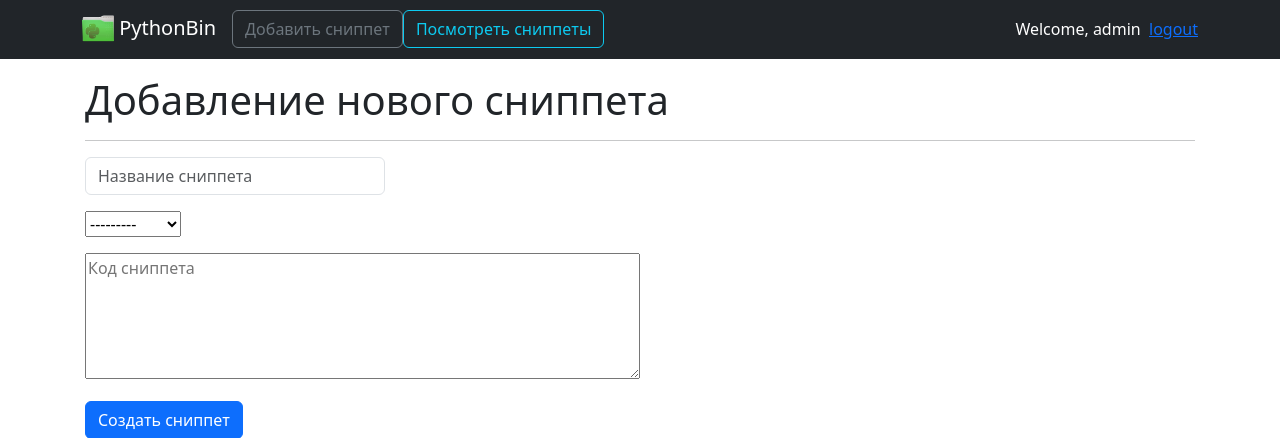
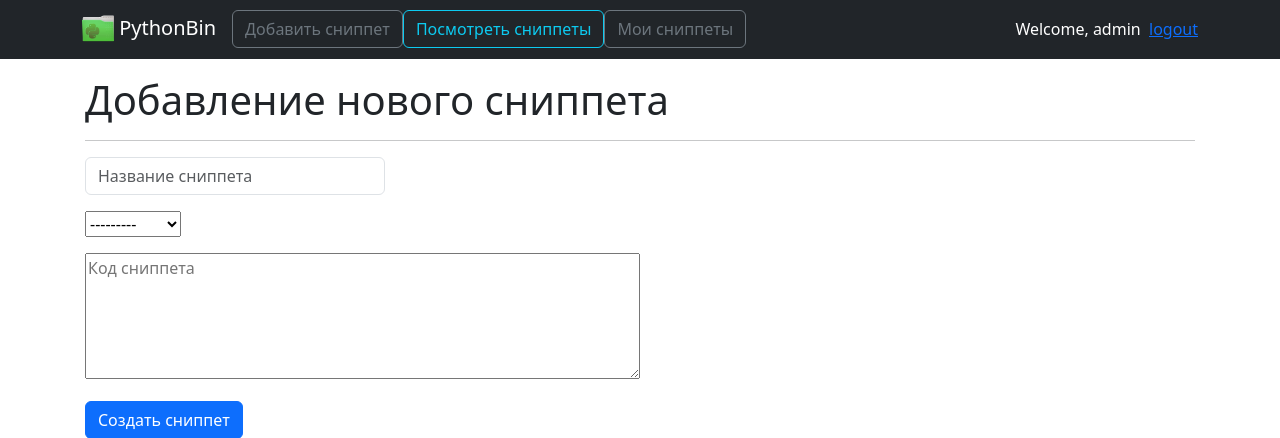
Before and after one commit to Alexey-lab-sys/Snippets_07082025, a Django app: page /snippets/add in a window 1280 px wide. Shown: the top 438 px of the page. Run offline with Django 5.2, Linux system fonts and the light colour scheme; a user stored in the database is signed in; parts of the project's set-up code (start-up, migrations or seed data) failed here and were passed over; some libraries are stand-ins or nearby versions.

Commit message:
Done.M6:task1

```diff
--- a/MainApp/views.py
+++ b/MainApp/views.py
@@ -3,11 +3,21 @@ from MainApp.forms import SnippetForm
 from MainApp.models import Snippet
 from django.core.exceptions import ObjectDoesNotExist
 from django.contrib import auth
-
+from django.contrib.auth.decorators import login_required
 
 def index_page(request):
     context = {'pagename': 'PythonBin'}
     return render(request, 'pages/index.html', context)
+
+
+@login_required
+def my_snippets(request):
+    snippets = Snippet.objects.filter(user=request.user)
+    context = {
+        "pagename": "Мои сниппеты",
+        "snippets": snippets
+    }
+    return render(request, "pages/view_snippets.html", context)
 
 
 def add_snippet_page(request):
@@ -62,6 +72,7 @@ def snippet_delete(request, snippet_id: int):
     return redirect("snippets-list")
 
 
+@login_required
 def snippet_edit(request, snippet_id: int):
     """ Edit snippet"""
 
--- a/Snippets/urls.py
+++ b/Snippets/urls.py
@@ -7,6 +7,7 @@ urlpatterns = [
     path('', views.index_page, name='home'),
     path('snippets/add', views.add_snippet_page, name='snippets-add'),
     path('snippets/list', views.snippets_page, name='snippets-list'),
+    path('snippets/my', views.my_snippets, name='my-snippets'),
     path('snippets/<int:snippet_id>', views.snippet_detail, name='snippet-detail'),
     path('snippets/<int:snippet_id>/delete', views.snippet_delete, name='snippet-delete'),
     path('snippets/<int:snippet_id>/edit', views.snippet_edit, name='snippet-edit'),
--- a/templates/inc/inc-header.html
+++ b/templates/inc/inc-header.html
@@ -22,6 +22,13 @@
                             Посмотреть сниппеты
                         </a>
                     </li>
+                    {% if request.user.is_authenticated %}
+                    <li class="form-inline">
+                        <a class="btn btn-outline-secondary" href="{% url "my-snippets" %}">
+                            Мои сниппеты
+                        </a>
+                    </li>
+                    {% endif %}
                 </ul>
             </div>
 
```
